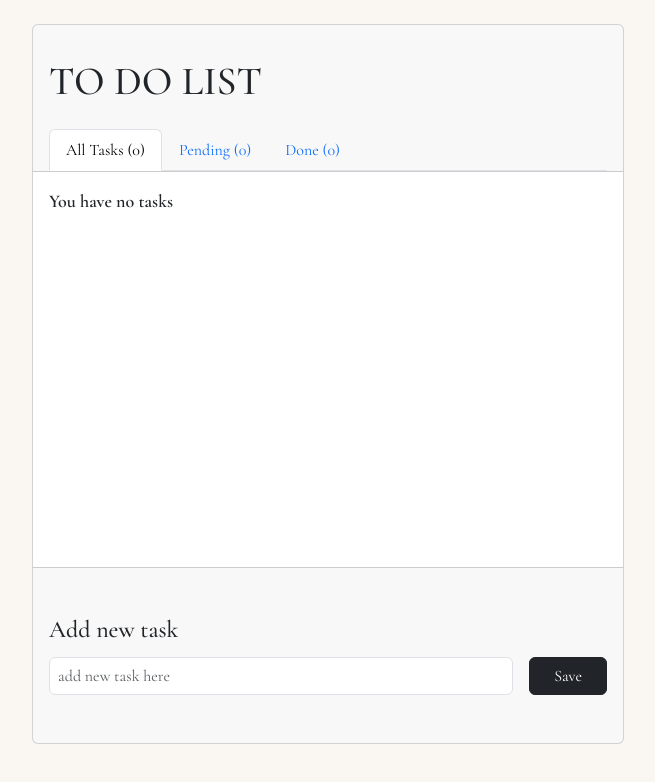
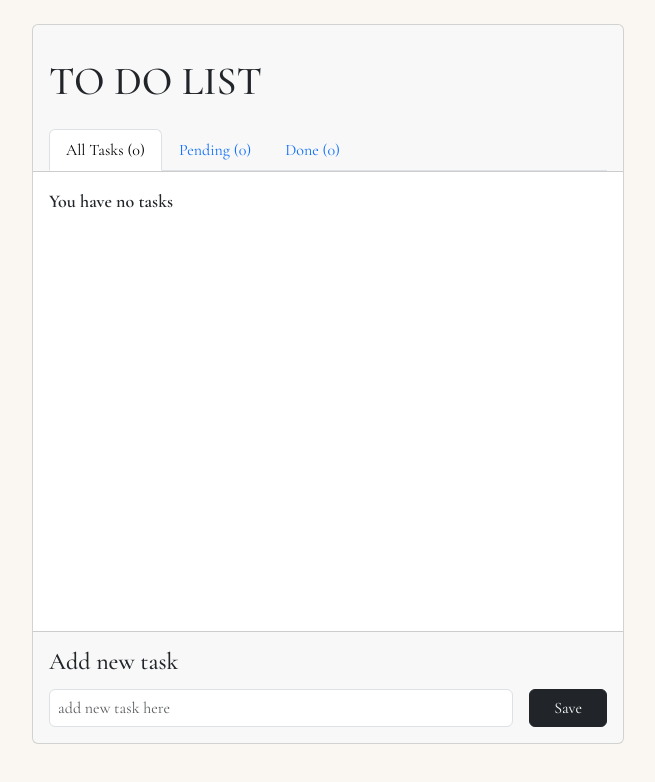
Before and after one commit to magswer/to-do, a Vue app: page / in a window 1280 px wide. Shown: the top 782 px of the page, without its empty margins (312-967 px from the left). Built offline with nearby package versions, Linux system fonts and the light colour scheme.

Commit message:
fix checkboxes and padding

```diff
--- a/src/components/ToDoList.vue
+++ b/src/components/ToDoList.vue
@@ -109,7 +109,7 @@ export default {
         </div>
         <div class="card-body">
           <div v-if="noTasks">You have no tasks</div>
-          <div v-else class="d-flex justify-content-between align-items-center mb-3" v-for="(task, index) in filteredTasks" :key="index">
+          <div v-else class="d-flex justify-content-between align-items-center mb-3" v-for="(task, index) in filteredTasks" :key="task.name + index">
             <div class="d-flex align-items-center">
               <input class="form-check-input mt-0 me-3"
               type="checkbox"
@@ -136,7 +136,7 @@ export default {
           @close-modal="editIndex = null"
         />
 
-        <div class="card-footer py-5 d-flex align-items-end" :class="isMobile? 'row justify-content-end' : 'justify-content-between'">
+        <div class="card-footer py-3 d-flex align-items-end" :class="isMobile? 'row justify-content-end' : 'justify-content-between'">
           <div class="w-100" >
             <label for="new-task" id="new-task-label" class="h4 pb-1">Add new task</label>
             <input
--- a/src/main.js
+++ b/src/main.js
@@ -1,8 +1,8 @@
-import Vue from 'vue'; // Import Vue
-import App from './App.vue'; // Import your main App component
-import 'bootstrap/dist/css/bootstrap.min.css'; // Bootstrap CSS
-import 'bootstrap/dist/js/bootstrap.bundle.min.js'; // Bootstrap JS
+import Vue from 'vue';
+import App from './App.vue';
+import 'bootstrap/dist/css/bootstrap.min.css';
+import 'bootstrap/dist/js/bootstrap.bundle.min.js';
 
 new Vue({
-  render: h => h(App), // Render the App component
-}).$mount('#app'); // Mount it to the #app element
+  render: h => h(App),
+}).$mount('#app');
```
